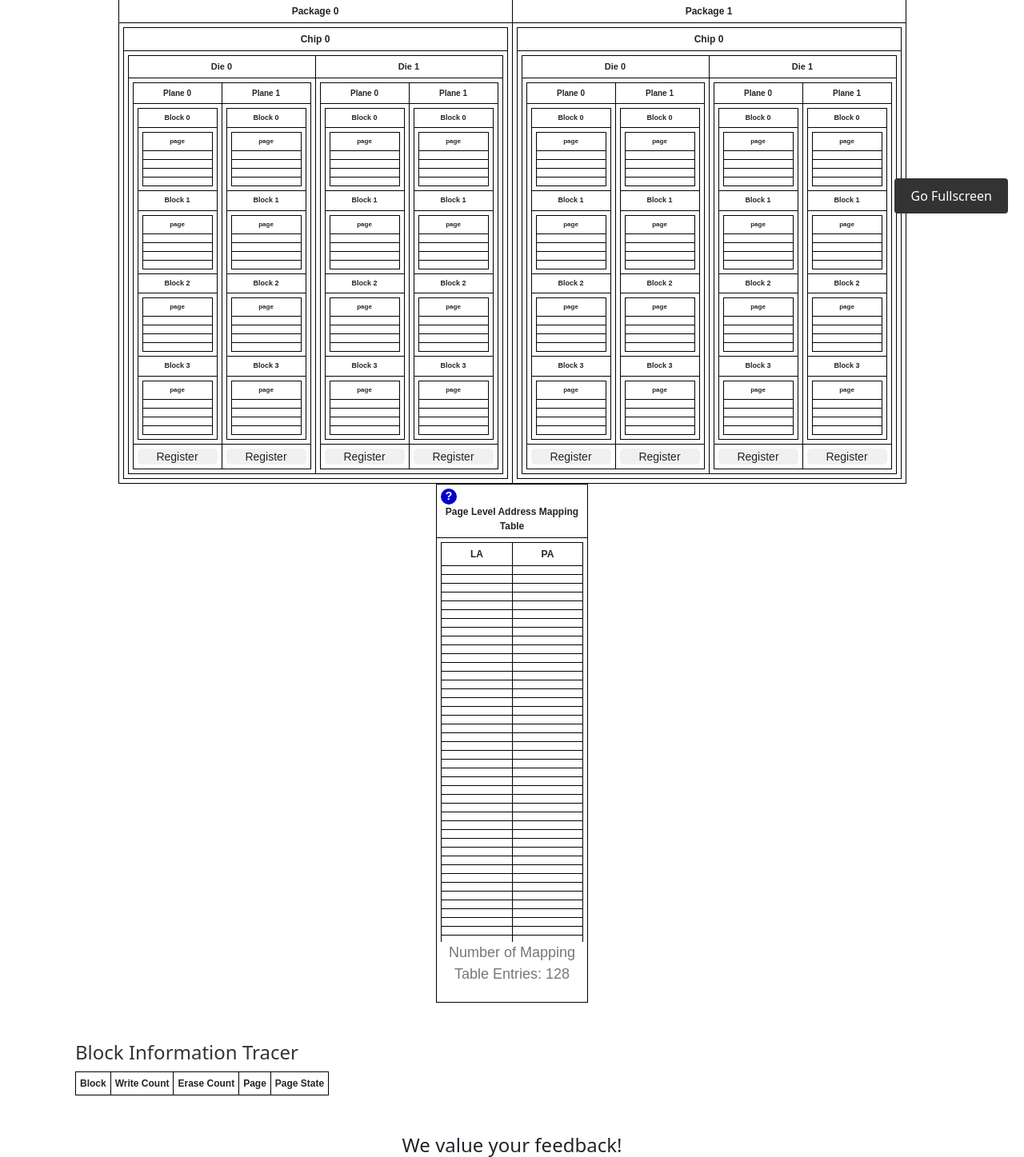
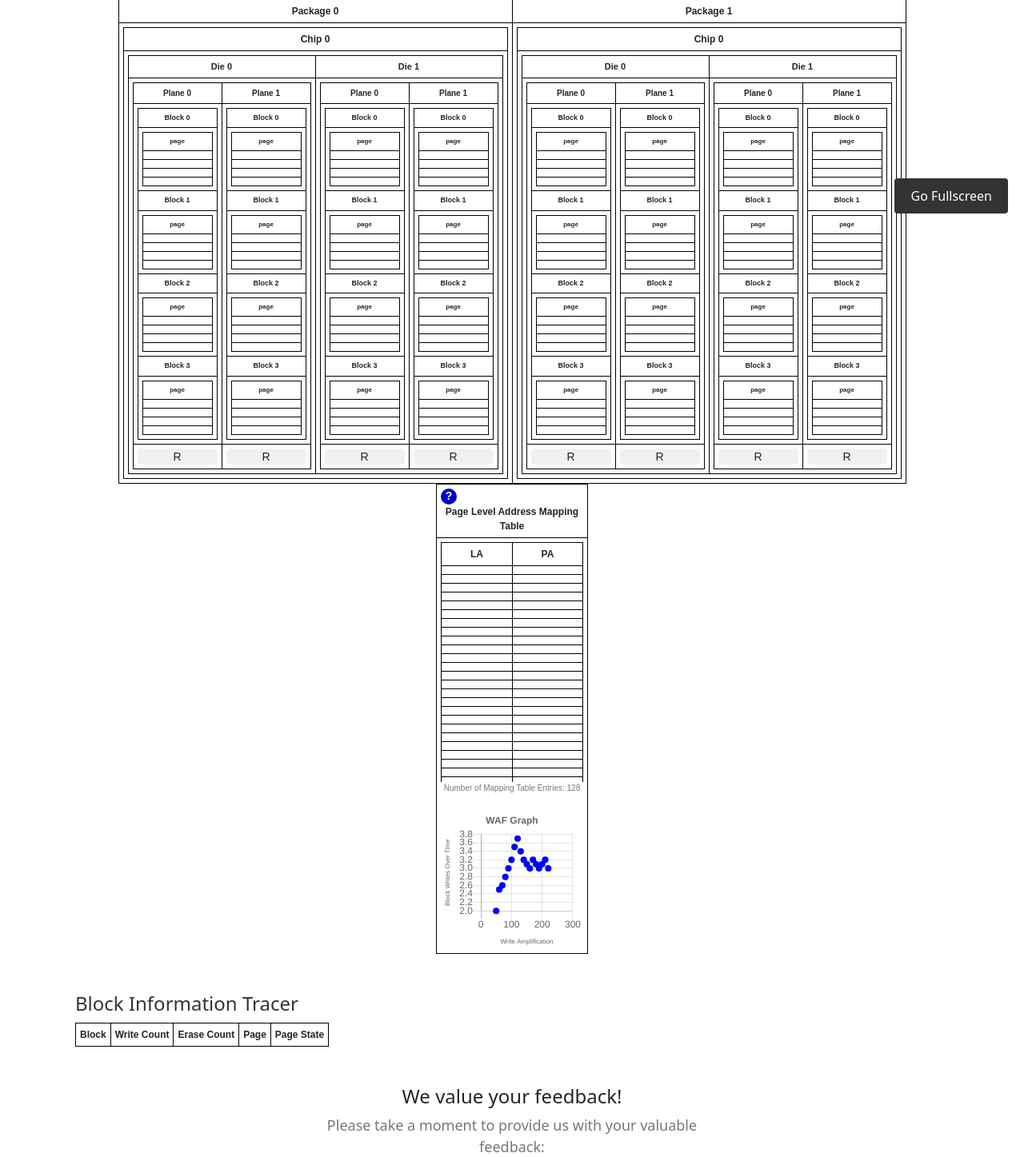
Before and after one commit to bithabib/flash_ssd_simulator_web, a Python web app: template templates/flash_memory.html in a window 1280 px wide. Shown: the part 513-1960 px from the top of the page at 80% size. Run offline with Jinja, Linux system fonts and the light colour scheme; the template is opened without the code that fills it, so the values that code supplies are empty.

Commit message:
waf graph

```diff
--- a/templates/flash_memory.html
+++ b/templates/flash_memory.html
@@ -18,6 +18,7 @@
     <link rel="stylesheet" type="text/css" href="../src/css/description_keypoints.css">
     <script async src="https://pagead2.googlesyndication.com/pagead/js/adsbygoogle.js?client=ca-pub-9851772843061782"
         crossorigin="anonymous"></script>
+    <script src="https://cdnjs.cloudflare.com/ajax/libs/Chart.js/2.9.4/Chart.js"></script>
 </head>
 
 <body>
@@ -527,7 +528,7 @@
                                                                         <div class="filled-progress" style="width: 0%;"
                                                                             id="progress_p0d0p0"></div>
                                                                     </div>
-                                                                    <div class="register-text">Register</div>
+                                                                    <div class="register-text">R</div>
                                                                 </div>
                                                             </td>
                                                             <td>
@@ -536,7 +537,7 @@
                                                                         <div class="filled-progress" style="width: 0%;"
                                                                             id="progress_p0d0p1"></div>
                                                                     </div>
-                                                                    <div class="register-text">Register</div>
+                                                                    <div class="register-text">R</div>
                                                                 </div>
                                                             </td>
                                                         </tr>
@@ -849,7 +850,7 @@
                                                                         <div class="filled-progress" style="width: 0%;"
                                                                             id="progress_p0d1p0"></div>
                                                                     </div>
-                                                                    <div class="register-text">Register</div>
+                                                                    <div class="register-text">R</div>
                                                                 </div>
                                                             </td>
                                                             <td>
@@ -858,7 +859,7 @@
                                                                         <div class="filled-progress" style="width: 0%;"
                                                                             id="progress_p0d1p1"></div>
                                                                     </div>
-                                                                    <div class="register-text">Register</div>
+                                                                    <div class="register-text">R</div>
                                                                 </div>
                                                             </td>
                                                         </tr>
@@ -1191,7 +1192,7 @@
                                                                         <div class="filled-progress" style="width: 0%;"
                                                                             id="progress_p1d0p0"></div>
                                                                     </div>
-                                                                    <div class="register-text">Register</div>
+                                                                    <div class="register-text">R</div>
                                                                 </div>
                                                             </td>
                                                             <td>
@@ -1200,7 +1201,7 @@
                                                                         <div class="filled-progress" style="width: 0%;"
                                                                             id="progress_p1d0p1"></div>
                                                                     </div>
-                                                                    <div class="register-text">Register</div>
+                                                                    <div class="register-text">R</div>
                                                                 </div>
                                                             </td>
                                                         </tr>
@@ -1513,7 +1514,7 @@
                                                                         <div class="filled-progress" style="width: 0%;"
                                                                             id="progress_p1d1p0"></div>
                                                                     </div>
-                                                                    <div class="register-text">Register</div>
+                                                                    <div class="register-text">R</div>
                                                                 </div>
                                                             </td>
                                                             <td>
@@ -1522,7 +1523,7 @@
                                                                         <div class="filled-progress" style="width: 0%;"
                                                                             id="progress_p1d1p1"></div>
                                                                     </div>
-                                                                    <div class="register-text">Register</div>
+                                                                    <div class="register-text">R</div>
                                                                 </div>
                                                             </td>
                                                         </tr>
@@ -1551,7 +1552,7 @@
 
                     <tr>
                         <td>
-                            <div style="overflow-y: auto; max-height: 500px;">
+                            <div style="overflow-y: auto; max-height: 300px;">
                                 <table class="container" id="mapping_table">
                                     <tr>
                                         <th>LA</th>
@@ -1559,9 +1560,11 @@
                                     </tr>
                                 </table>
                             </div>
-                            <p>
+                            <p style="font-size: 10px;">
                                 Number of Mapping Table Entries: <span id="mapping_table_entries">0</span>
                             </p>
+
+                            <canvas id="waf_graph" width="100" height="100"></canvas>
 
                         </td>
 
--- a/views/flash_ssd_simulation.js
+++ b/views/flash_ssd_simulation.js
@@ -1749,3 +1749,65 @@
 
 // Set up an interval to check the state every 10 seconds (10000 milliseconds)
 setInterval(checkActiveTrim, 10000);
+
+// ------------------------------------------Write Amplification Factor------------------------------------------------------//
+var xyValues = [
+  { x: 50, y: 2 },
+  { x: 60, y: 2.5 },
+  { x: 70, y: 2.6 },
+  { x: 80, y: 2.8 },
+  { x: 90, y: 3 },
+  { x: 100, y: 3.2 },
+  { x: 110, y: 3.5 },
+  { x: 120, y: 3.7 },
+  { x: 130, y: 3.4 },
+  { x: 140, y: 3.2 },
+  { x: 150, y: 3.1 },
+  { x: 160, y: 3.0 },
+  { x: 170, y: 3.2 },
+  { x: 180, y: 3.1 },
+  { x: 190, y: 3.0 },
+  { x: 200, y: 3.1 },
+  { x: 210, y: 3.2 },
+  { x: 220, y: 3.0 },
+];
+
+new Chart("waf_graph", {
+  type: "scatter",
+  data: {
+    datasets: [
+      {
+        pointRadius: 4,
+        pointBackgroundColor: "rgb(0,0,255)",
+        data: xyValues,
+      },
+    ],
+  },
+  options: {
+    legend: { display: false },
+    scales: {
+      xAxes: [
+        {
+          scaleLabel: {
+            display: true,
+            labelString: "Write Amplification", // Add your X axis title here
+            fontSize: 8,
+          },
+        },
+      ],
+      yAxes: [
+        {
+          scaleLabel: {
+            display: true,
+            labelString: "Block Writes Over Time", // Add your Y axis title here
+            fontSize: 8,
+          },
+        },
+      ],
+    },
+    title: {
+      display: true,
+      text: "WAF Graph", // Add your graph title here
+    },
+  },
+});
```
